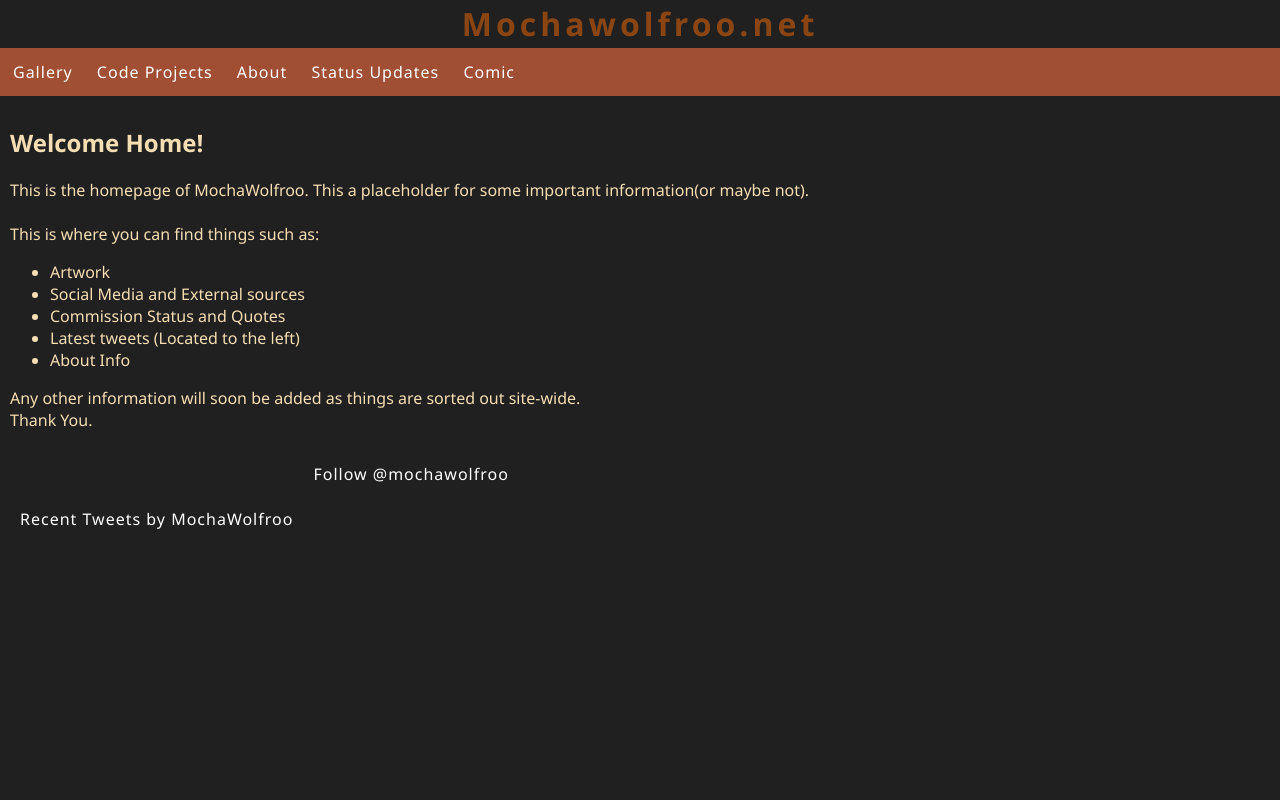
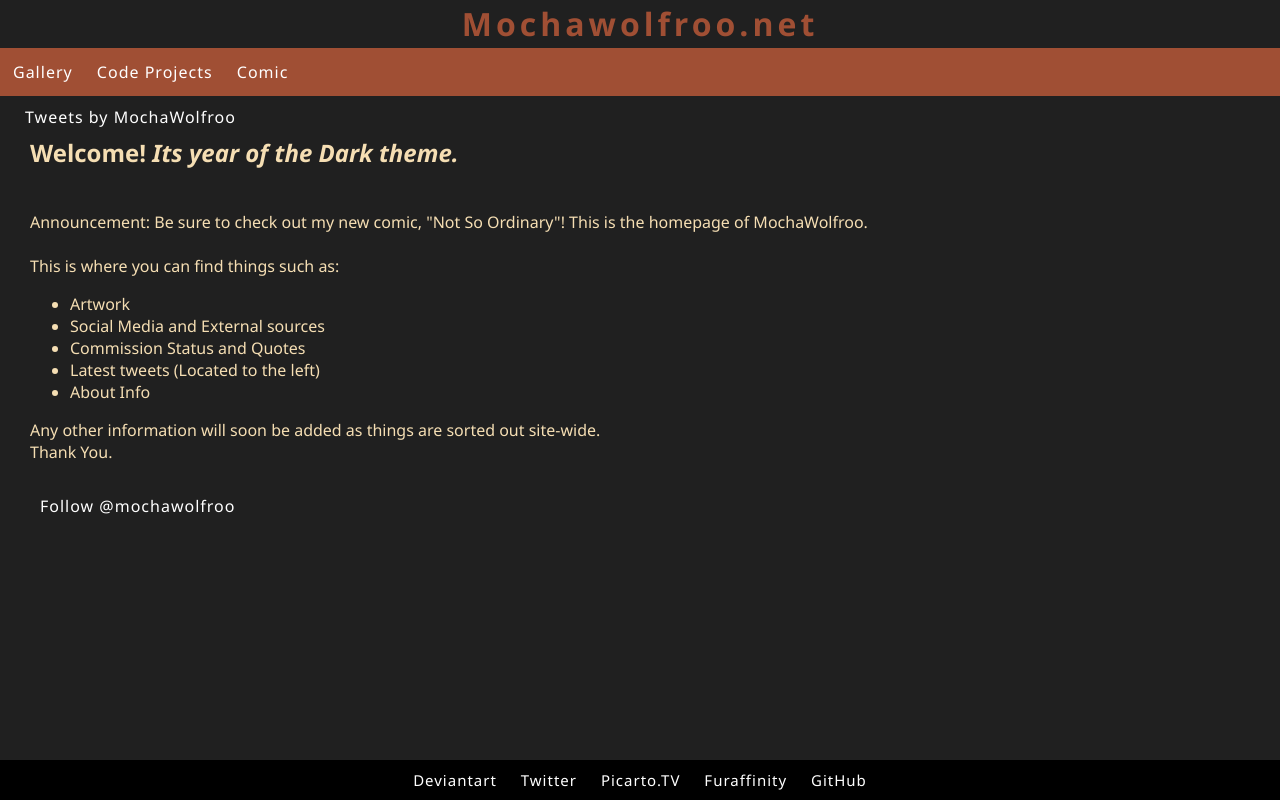
Before and after one commit to MochaccinoWolf/MochaccinoWolf.github.io, a plain HTML site: page index.html in a window 1280 px wide. Drawn offline with Linux system fonts and the light colour scheme.

Commit message:
Year of the Dark Theme
Update 190317.1045
Fixes with the website, transistion on constistent dark theme. Still has some bugs. Layout is better.

```diff
--- a/GalleryStylr.css
+++ b/GalleryStylr.css
@@ -1,7 +1,7 @@
 body {
-    background-color: #43342f;
+    background-color: rgb(32,32,32);
     margin: 0 auto;
-    font-size: 20px, 2em;
+    font-size: 15px, 2em;
     font-family: 'DejaVu Serif';
 }
 
@@ -29,6 +29,7 @@ body {
         image-resolution:350dpi;
         image-rendering:pixelated;
         background-color: black;
+
     }
 
 nav {
@@ -47,7 +48,8 @@ nav {
 }
 
 a:hover{
-    border: 2px solid black;
+    /*border: 2px solid black;*/
+    color:wheat;
 }
 .container {
     position: absolute;
--- a/HomepageStyle.css
+++ b/HomepageStyle.css
@@ -2,46 +2,44 @@ body {
     margin: 0 auto;
     font-size: 15px,2em;
     font-family: 'Segoe UI', Tahoma, Geneva, Verdana, sans-serif;
+    /*background-image: url("Images/25.jpg");*/
     background-color: rgb(32,32,32);
-
 }
 
 #mainhead {
     text-align: center;
     line-height: 5px;
     letter-spacing: 4px;
-    color: saddlebrown;
+    color: #a04f34;
 }
 
 #main-content {
-    max-width: 1500px;
+    /*max-width: 1500px;*/
     min-width: 300px;
     font-size: 20px,2em;
     position: relative;
     color: wheat;
-    padding:10px;
-     width: 95%;
+    /*padding-left: 30px;*/
+    width: 100%;
+    /*text-align:right;*/
 }
-.navSidebar {
+
+#textArea {
+    padding-top:20px;
+    padding-left: 30px;
+    background-color: rgb(32,32,32);
+}
+
+
+.navSidebar{
     background-color: #a04f34;
     padding: 3px;
     /* position: relative; */
     width: 100%;
-    top: 0%;
-    left: 0%;
+    /*top: 0%;
+    left: 0%;*/
     display:inline-block;
 }
-
-#bottomBar {
-    font-size: 10px;
-    color: black;
-    opacity:0.78;
-}
-/*div#bottomBar{*/
-/*    opacity:.75;*/
-
-/*}*/
-
 
 a {
     display: inline-block;
@@ -59,20 +57,21 @@ a {
     }
 
 .twitter-timeline {
-    position:static;
-    float:left;
-    padding-top:50px;
-    padding-bottom: 10px;
-
+    position:fixed;
+    float:right;
+    padding-left: 20px;
+    /*padding-top:50px;
+    padding-bottom: 10px;*/
 }
 
 #bottomBar {
     background-color: black;
     color: black;
-    position: relative;
+    position: fixed;
     width: 100%;
     bottom: 0%;
     left: 0%;
     font-size: 15px;
     display: inline;
+    text-align:center;
 }
--- a/aboutCSS.css
+++ b/aboutCSS.css
@@ -1,11 +1,11 @@
-body{
-  margin: 0 auto;
-  width: 90%;
-  background-color: #43342f;
-  font-size: 20px, 2em;
-  font-family:'DejaVu Sans';
-  color: wheat;
-  padding-top:60px;
+body {
+    margin: 0 auto;
+    width: 90%;
+    background-color: rgb(32,32,32);
+    font-size: 20px, 2em;
+    font-family: 'DejaVu Sans';
+    color: wheat;
+    padding-top: 60px;
 }
 
 nav {
--- a/index.html
+++ b/index.html
@@ -8,6 +8,7 @@
 </head>
 
 <body>
+
     <p>
         <h1 id="mainhead">Mochawolfroo.net</h1>
 
@@ -16,8 +17,8 @@
         <nav class="navSidebar">
             <a href="Gallery.html">Gallery</a>
             <a href="https://mochaccinowolf.github.io/ProjectsWebsitePage/"> Code Projects</a>
-        <a href="aboutpage.html">About</a>
-        <a href=" ">Status Updates</a>
+            <!--<a href="aboutpage.html">About</a>
+            <a href=" ">Status Updates</a>-->
             <a href="https://mochawolfroo.deviantart.com/gallery/61872330/Comic ">Comic</a>
         </nav>
 
@@ -25,10 +26,17 @@
         <!--Landing page-->
 
         <div id="main-content">
-        <h2>Welcome Home!</h2>
-        <p>
+            <!--Twitter sidebar-->
+            <a class="twitter-timeline" data-width="500" data-height="900" data-theme="dark" data-link-color="#E95F28" href="https://twitter.com/MochaWolfroo?ref_src=twsrc%5Etfw">Tweets by MochaWolfroo</a>
+            <script async src="https://platform.twitter.com/widgets.js" charset="utf-8"></script>
+
+            <div id="textArea">
+                <h2>Welcome! <em>Its year of the Dark theme.</em></h2>
+                </br>
+                Announcement: Be sure to check out my new comic, "Not So Ordinary"!
+                <!--*images place holder*-->
                 This is the homepage of MochaWolfroo.
-            This a placeholder for some important information(or maybe not).
+
                 <br />
                 <br />
                 This is where you can find things such as:
@@ -42,28 +50,23 @@
                 Any other information will soon be added as things are sorted out site-wide. <br />
                 Thank You.<br />
                 <br />
-
-
-        <!--Twitter sidebar-->
-        <a class="twitter-timeline" data-width="500" data-height="900" data-link-color="#E95F28" href="https://twitter.com/MochaWolfroo?ref_src=twsrc%5Etfw">Recent Tweets by MochaWolfroo</a>
-        <script async src="https://platform.twitter.com/widgets.js" charset="utf-8"></script>
-
+                <!--Twitter Follow Button-->
                 <a href="https://twitter.com/mochawolfroo?ref_src=twsrc%5Etfw" class="twitter-follow-button" data-size="small" data-show-screen-name="false" data-show-count="true">Follow @mochawolfroo</a>
                 <script async src="https://platform.twitter.com/widgets.js" charset="utf-8"></script>
-
             </div>
 
 
 
+        </div>
 
-    <!--<div id="bottomBar">-->
-    <!--    <a href="http://Mochawolfroo.deviantart.com/ " target="_blank"> Deviantart </a>-->
-    <!--    <a href="https://twitter.com/Mochawolfroo" target="_blank"> Twitter </a>-->
-    <!--    <a href="https://www.instagram.com/mochawolfroo/?hl=en" target="_blank"> Instagram </a>-->
-    <!--    <a href="https://picarto.tv/mochawolfroo/" target="_blank">Picarto.TV</a>-->
-    <!--    <a href="https://www.furaffinity.net/user/mochawolfroo/" target="_blank">Furaffinity</a>-->
-    <!--    <a href="https://github.com/MochaccinoWolf" target="_blank">GitHub</a>-->
-    <!--    <a href="https://www.youtube.com/channel/UCRpOWTCVEcZtg6i6MvbydRw" target="_blank">YouTube</a>-->
-    <!--</div>-->
+    <div id="bottomBar">
+        <a href="http://Mochawolfroo.deviantart.com/ " target="_blank"> Deviantart </a>
+        <a href="https://twitter.com/Mochawolfroo" target="_blank"> Twitter </a>
+        <!--<a href="https://www.instagram.com/mochawolfroo/?hl=en" target="_blank"> Instagram </a>-->
+        <a href="https://picarto.tv/mochawolfroo/" target="_blank">Picarto.TV</a>
+        <a href="https://www.furaffinity.net/user/mochawolfroo/" target="_blank">Furaffinity</a>
+        <a href="https://github.com/MochaccinoWolf" target="_blank">GitHub</a>
+        <!--<a href="https://www.youtube.com/channel/UCRpOWTCVEcZtg6i6MvbydRw" target="_blank">YouTube</a>-->
+    </div>
 </body>
 </html>
```
Also changed, not shown: Gallery.html (+0 -13 lines), aboutpage.html (+4 -4 lines), Images/25.jpg (added). Lines whose indentation alone changed are shown as unchanged.
